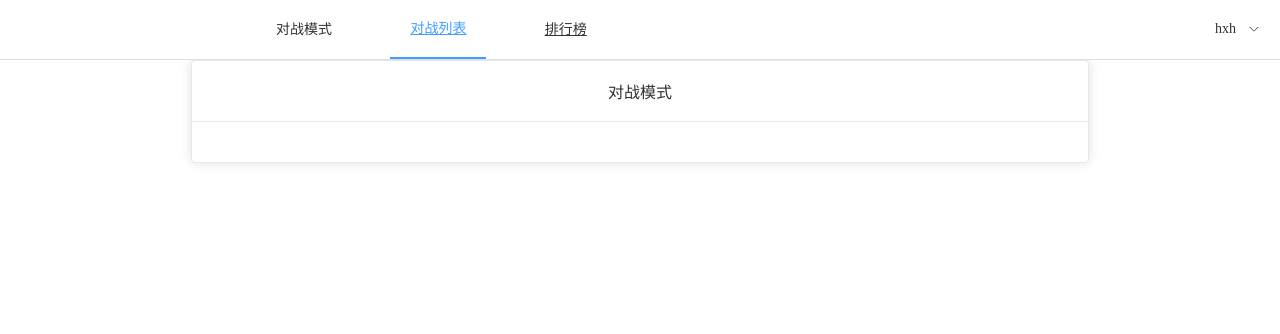
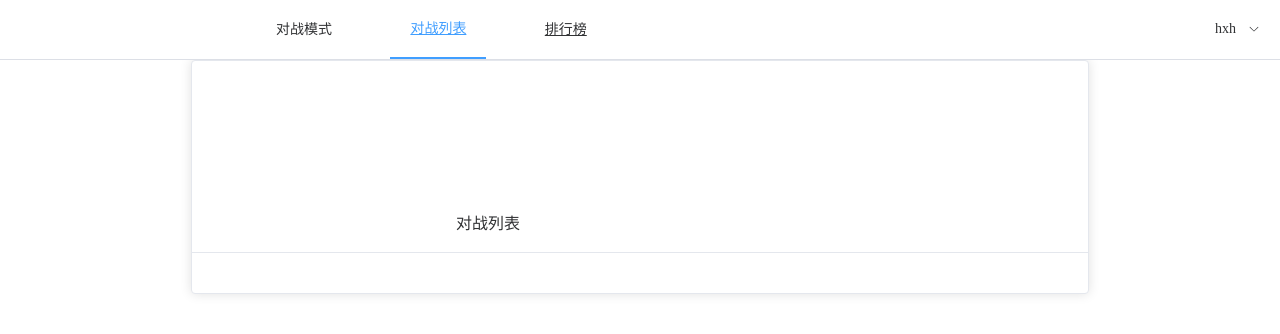
Before and after one commit to HxH-h/webservice, a Vue app in the folder webshow/: page /GamePK in a window 1280 px wide. Shown: the top 334 px of the page. Built offline with nearby package versions, Linux system fonts and the light colour scheme.

Commit message:
前端一

```diff
--- a/webshow/src/components/CardItem.vue
+++ b/webshow/src/components/CardItem.vue
@@ -3,7 +3,8 @@
                       justify-content: center;
                       ">
     <el-card style="width: 70vw;">
-      <template #header><slot></slot></template>
+      <template #header><slot ></slot></template>
+
     </el-card>
   </el-container>
 </template>
--- a/webshow/src/views/GameList/GameList.vue
+++ b/webshow/src/views/GameList/GameList.vue
@@ -1,6 +1,6 @@
 <template>
 
-    <CardItem > 对战列表</CardItem>
+    <CardItem >对战列表</CardItem>
 
 
 </template>
--- a/webshow/src/views/GamePK/GamePK.vue
+++ b/webshow/src/views/GamePK/GamePK.vue
@@ -1,11 +1,16 @@
 <template>
-    <CardItem> 对战模式</CardItem>
+    <CardItem>
+        对战列表
+        <MainGame></MainGame>
+    </CardItem>
 </template>
 <script >
 import CardItem from '@/components/CardItem.vue'
+import MainGame from './MainGame.vue'
 export default{
     components:{
-        CardItem
+        CardItem,
+        MainGame
     }
 }
 
--- a/webshow/src/views/GamePK/MainGame.vue
+++ b/webshow/src/views/GamePK/MainGame.vue
@@ -0,0 +1,16 @@
+<template>
+
+    <canvas> </canvas>
+
+</template>
+<script>
+export default{
+
+}
+
+
+</script>
+<style>
+
+
+</style>
--- a/webshow/src/views/GamerInfo/GamerInfo.vue
+++ b/webshow/src/views/GamerInfo/GamerInfo.vue
@@ -1,5 +1,5 @@
 <template>
-    <CardItem>玩家详情</CardItem>
+    <CardItem >玩家详情</CardItem>
 </template>
 <script >
 import CardItem from '@/components/CardItem.vue'
```
